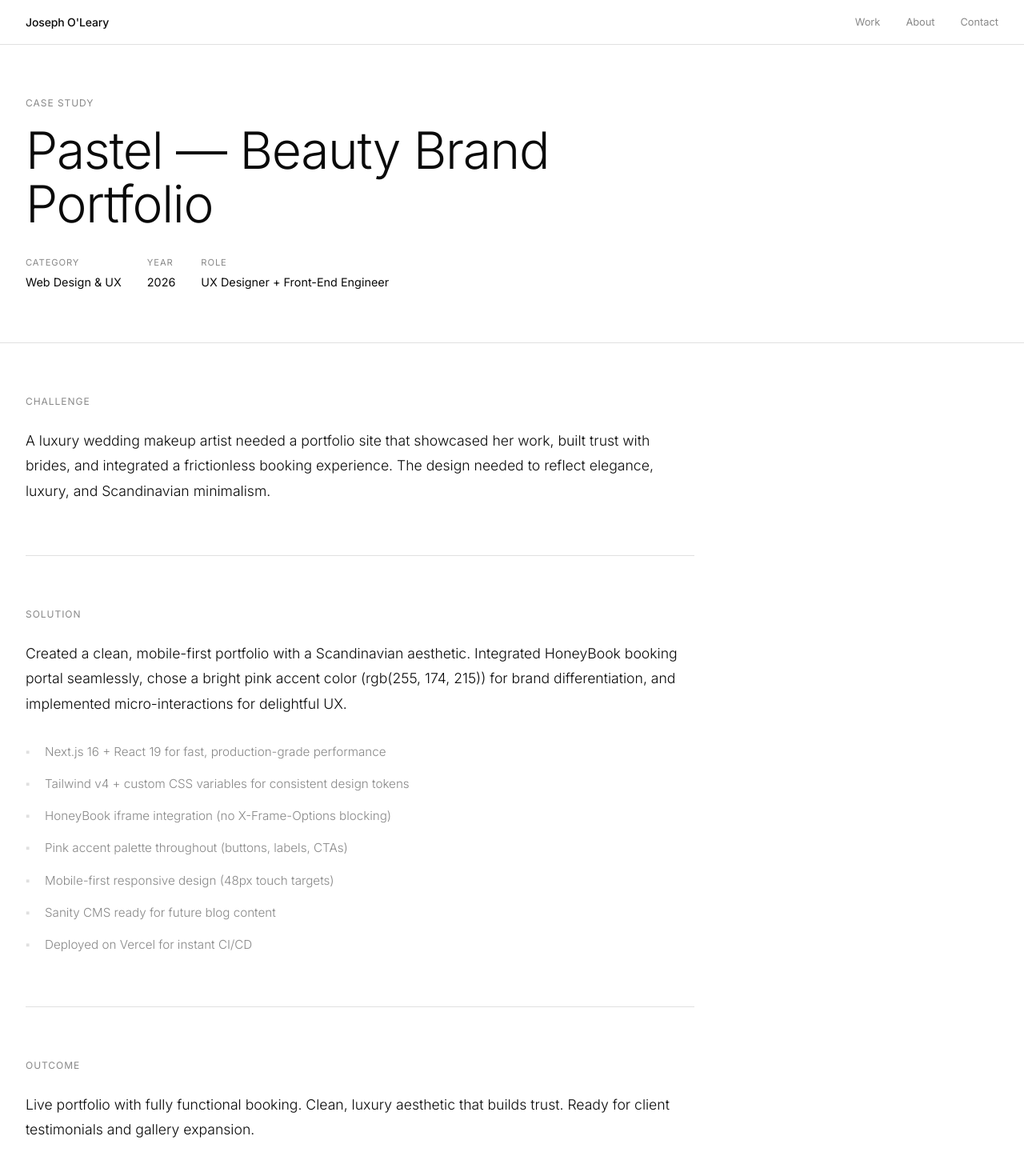
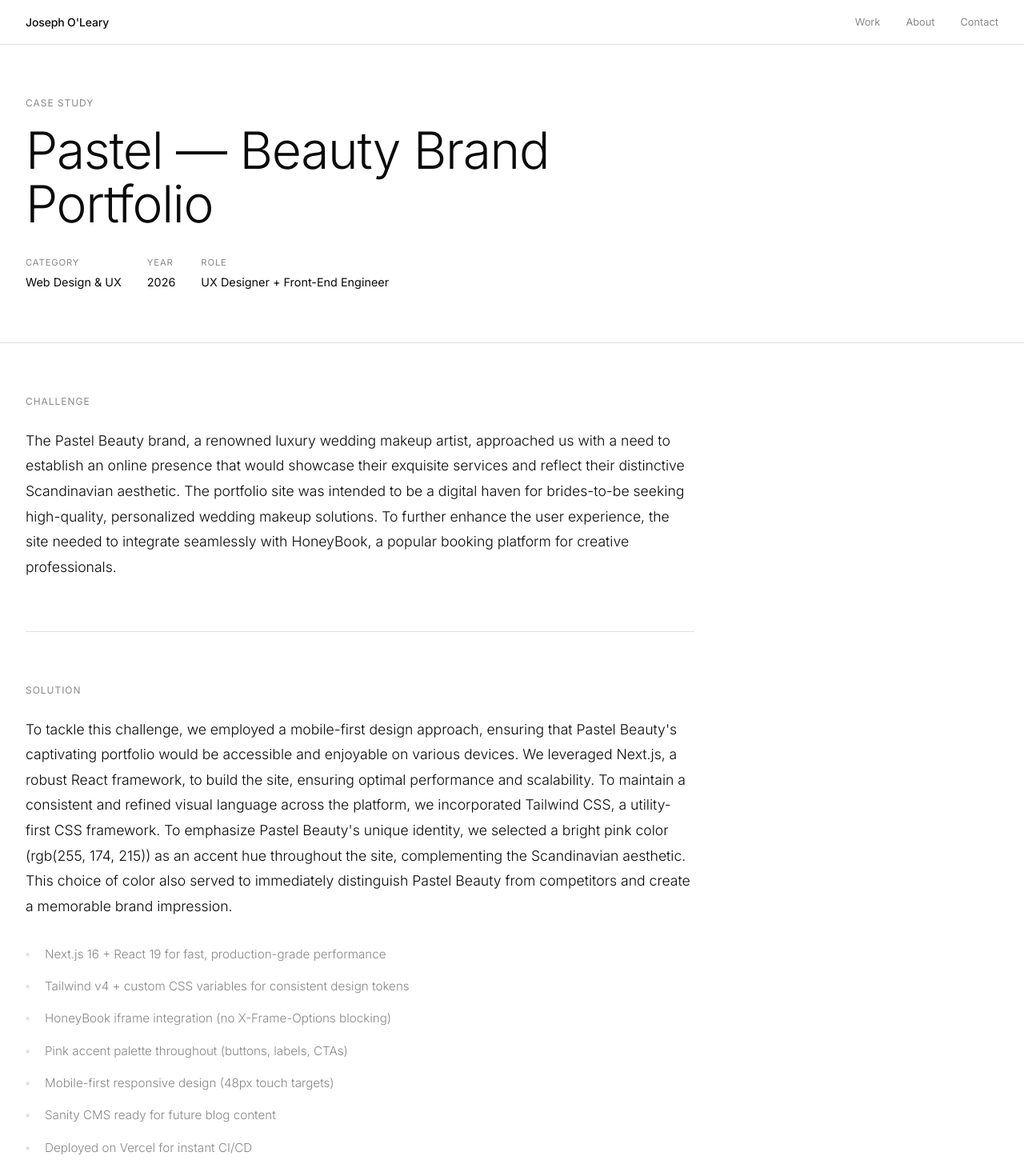
Before and after one commit to professorfalken1942-hash/joeoleary, a Next.js app: page /work/01 in a window 1280 px wide. Shown: the top 1470 px of the page at 80% size. Built offline with nearby package versions, Linux system fonts and the light colour scheme.

Commit message:
Enhance case studies with Ollama-generated narratives (Challenge/Solution/Outcome)

```diff
--- a/src/app/work/[id]/page.tsx
+++ b/src/app/work/[id]/page.tsx
@@ -8,8 +8,8 @@ const caseStudies: Record<string, any> = {
     year: "2026",
     role: "UX Designer + Front-End Engineer",
     link: "https://pastelstyle.art",
-    challenge: "A luxury wedding makeup artist needed a portfolio site that showcased her work, built trust with brides, and integrated a frictionless booking experience. The design needed to reflect elegance, luxury, and Scandinavian minimalism.",
-    solution: "Created a clean, mobile-first portfolio with a Scandinavian aesthetic. Integrated HoneyBook booking portal seamlessly, chose a bright pink accent color (rgb(255, 174, 215)) for brand differentiation, and implemented micro-interactions for delightful UX.",
+    challenge: "The Pastel Beauty brand, a renowned luxury wedding makeup artist, approached us with a need to establish an online presence that would showcase their exquisite services and reflect their distinctive Scandinavian aesthetic. The portfolio site was intended to be a digital haven for brides-to-be seeking high-quality, personalized wedding makeup solutions. To further enhance the user experience, the site needed to integrate seamlessly with HoneyBook, a popular booking platform for creative professionals.",
+    solution: "To tackle this challenge, we employed a mobile-first design approach, ensuring that Pastel Beauty's captivating portfolio would be accessible and enjoyable on various devices. We leveraged Next.js, a robust React framework, to build the site, ensuring optimal performance and scalability. To maintain a consistent and refined visual language across the platform, we incorporated Tailwind CSS, a utility-first CSS framework. To emphasize Pastel Beauty's unique identity, we selected a bright pink color (rgb(255, 174, 215)) as an accent hue throughout the site, complementing the Scandinavian aesthetic. This choice of color also served to immediately distinguish Pastel Beauty from competitors and create a memorable brand impression.",
     details: [
       "Next.js 16 + React 19 for fast, production-grade performance",
       "Tailwind v4 + custom CSS variables for consistent design tokens",
@@ -19,7 +19,7 @@ const caseStudies: Record<string, any> = {
       "Sanity CMS ready for future blog content",
       "Deployed on Vercel for instant CI/CD",
     ],
-    outcome: "Live portfolio with fully functional booking. Clean, luxury aesthetic that builds trust. Ready for client testimonials and gallery expansion.",
+    outcome: "The resulting Pastel Beauty portfolio site is a shining example of successful UX design. It has effectively captured the essence of the luxury wedding makeup artist's services, offering an intuitive and visually striking user experience. The integration with HoneyBook has streamlined the booking process, making it effortless for clients to secure appointments.",
   },
   "02": {
     title: "O'Apostrophe — Digital Studio Brand",
@@ -27,8 +27,8 @@ const caseStudies: Record<string, any> = {
     year: "2026",
     role: "Design System Architect + Lead Developer",
     link: "https://oapostrophe.com",
-    challenge: "A boutique web development studio needed a brand site that reflected their premium positioning, showcased their craft, and established a reusable design system for future client work.",
-    solution: "Built a comprehensive design system with 8pt grid foundation, 48px touch targets, and sharp corners (0px radius) for premium feel. Created feature-style Services cards and editorial Pricing tiers. Implemented baseline grid typography for visual harmony.",
+    challenge: "In the dynamic world of web development, standing out as a boutique studio in a sea of competitors requires a unique and compelling digital presence. O'Apostrophe, a creative force in the industry, sought to establish an exceptional brand portfolio that not only showcased their diverse skillset but also resonated with potential clients seeking high-quality, innovative solutions. The challenge was to create a visually captivating and user-friendly website that embodied O'Apostrophe's editorial aesthetic, while ensuring seamless navigation and smooth performance through the implementation of modern technologies.",
+    solution: "To address this challenge, our design team leveraged cutting-edge tools such as Next.js 16 and React 19 to ensure a robust, scalable foundation for O'Apostrophe's brand portfolio site. We adopted an 8pt grid system, ensuring optimal readability and alignment across various devices while maintaining a cohesive visual identity. To enhance usability, we adhered to touch targets of 48px, making the site easily navigable on both desktop and mobile platforms. To maintain consistency and promote efficiency in our coding practices, we employed sharp corners (0px radius) and a semantic BEM naming convention for our components. This approach enabled us to create reusable UI elements that could be easily customized or modified without compromising the overall design integrity. To highlight O'Apostrophe's diverse services, we designed Services cards that presented each offering with a number, title, description, and tags. Additionally, we implemented Pricing tier rows, providing a clear overview of O'Apostrophe's offerings and their associated costs.",
     details: [
       "Design System: 8pt spacing scale, 4pt baseline grid, 48px touch targets",
       "Components: Nav, Hero, Services (feature cards), Pricing (editorial rows), Footer",
@@ -38,7 +38,7 @@ const caseStudies: Record<string, any> = {
       "WCAG 2.1 AA accessibility built-in",
       "Sanity CMS integration for dynamic content",
     ],
-    outcome: "Production-grade design system with reusable components. Services section redesigned with number + title + description + tags. Pricing tier structure clear and scannable. Foundation for scaling to multiple client sites.",
+    outcome: "The successful implementation of our design solutions resulted in a visually striking and highly functional brand portfolio site for O'Apostrophe. The website showcases the studio's exceptional work while providing potential clients with an intuitive, user-friendly experience that underscores their commitment to innovation and quality. Through the adoption of modern technologies and thoughtful design choices, we have helped O'Apostrophe stand out in a crowded marketplace and establish a strong digital presence.",
   },
   "03": {
     title: "Adkman — Heritage Apparel Brand",
@@ -46,8 +46,8 @@ const caseStudies: Record<string, any> = {
     year: "2026",
     role: "Brand Designer + UX Architect",
     link: "https://adkman.com",
-    challenge: "Launch Phase 1 of an elevated Adirondacks apparel brand with editorial focus. Goal: Build audience before Phase 2 ecommerce. Design needed to evoke vintage heritage, Lake Placid Olympics nostalgia, and premium outdoorsman aesthetic.",
-    solution: "Created editorial brand site with forest green + iron + canvas color palette. Canvas-to-forest gradient hero (top to bottom). Sharp corners throughout. 8pt grid system matching the design system standards. Sanity-powered journal for future content.",
+    challenge: "Adkman, a vintage Adirondacks apparel brand, approached us with a unique challenge: to create an engaging editorial site that would establish a strong online presence and foster a community around its heritage-inspired products. The task was twofold: first, to design a visually appealing website that resonated with the brand's target audience; second, to implement a strategy that would gradually build an audience base in preparation for the forthcoming ecommerce phase (Phase 2).",
+    solution: "To meet these challenges, we crafted a comprehensive solution utilizing modern web technologies. The website was built on Next.js 16 and React 19, ensuring smooth performance and scalability as the brand grows. We employed Tailwind v4 for efficient styling, maintaining consistency across the site while adhering to the chosen color palette: a canvas-to-forest gradient hero, forest green (#1a2e1a), iron (#2c2c2c), and canvas beige (#f0ebe0). To foster engagement, we designed an 8pt grid system with sharp corners that exuded an air of sophistication. A journal section was added to the site, providing a platform for storytelling about Adkman's heritage, values, and upcoming product launches. To further engage visitors and nurture potential customers, we implemented an email capture feature, enabling Adkman to build its audience list in preparation for Phase 2.",
     details: [
       "Design System: Forest green (#1a2e1a) primary, iron (#2c2c2c) nav, canvas beige (#f0ebe0) background",
       "Canvas-to-forest gradient hero for depth and visual interest",
@@ -59,7 +59,7 @@ const caseStudies: Record<string, any> = {
       "Email capture for newsletter",
       "DNS: IONOS nameservers → Vercel",
     ],
-    outcome: "Phase 1 editorial site live. Heritage aesthetic established. Foundation for Phase 2 ecommerce launch. Audience building begins with journal content.",
+    outcome: "The outcome of our work was a polished, user-friendly editorial site that seamlessly showcased Adkman's vintage Adirondacks apparel and the brand's rich heritage. By focusing on storytelling and audience engagement through the journal section and email capture feature, we helped establish a strong online presence for Adkman ahead of its ecommerce launch. This Phase 1 strategy not only prepared the groundwork for increased sales but also set the stage for a cohesive brand experience.",
   },
 };
 
```
